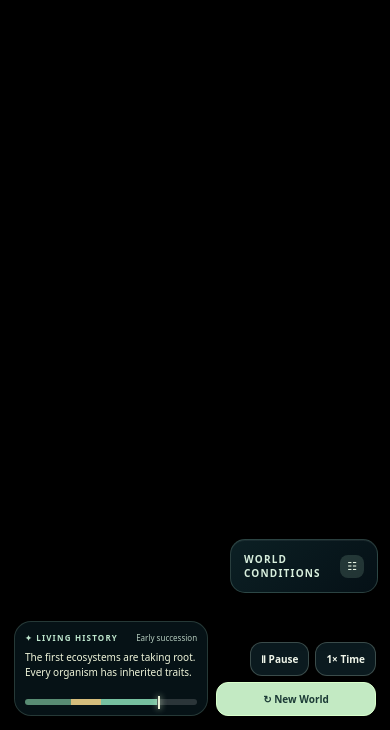
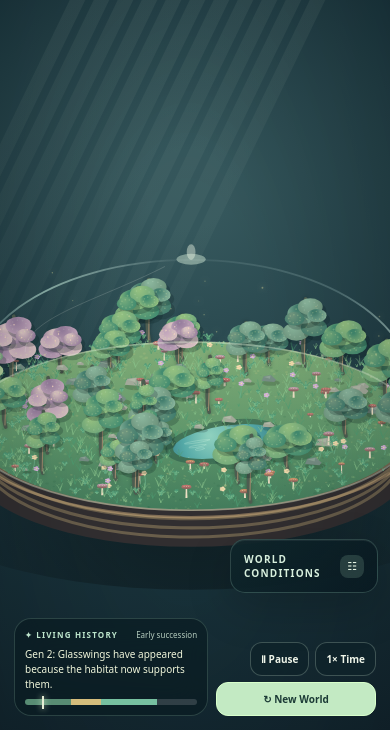
Before and after one commit to hambonesoftware/terrarium, a plain HTML site: page index.html in a window 390 px wide. Shown: the part 114-844 px from the top of the page. Drawn offline with Linux system fonts and the light colour scheme; animation ran at ten frames a second.

Commit message:
Fix blank terrarium on iPhone with reliable 2D rendering and WebGL recovery

```diff
--- a/index.html
+++ b/index.html
@@ -130,6 +130,41 @@ el('pause').addEventListener('click',()=>{paused=!paused;el('pause').textContent
 rand=seeded(seed);resetSpecies();generate();biome();requestAnimationFrame(frame);
 }
 
+// Mobile Safari can report a valid WebGL context even if shader compilation or
+// initialization subsequently fails. Always provide a complete Canvas 2D renderer.
+let terrariumGraphicsRecovered = false;
+function terrariumRecoverGraphics(reason){
+  if(terrariumGraphicsRecovered)return;
+  terrariumGraphicsRecovered=true;
+  if(reason)console.warn('Terrarium 3D renderer unavailable. Switching to 2D.',reason);
+  const oldCanvas=document.getElementById('scene');
+  if(oldCanvas){
+    // A canvas that has been used for WebGL cannot be reused for Canvas 2D.
+    const replacement=document.createElement('canvas');
+    replacement.id='scene';
+    replacement.className=oldCanvas.className;
+    replacement.setAttribute('aria-label','Interactive terrarium ecosystem');
+    oldCanvas.replaceWith(replacement);
+  }
+  try{
+    start2DFallback();
+  }catch(error){
+    console.error('Both terrarium renderers failed:',error);
+    const message=document.getElementById('webglFallback');
+    if(message){
+      message.textContent='Unable to start the graphics engine. Please reload this page or try Safari directly.';
+      message.style.display='grid';
+    }
+  }
+}
+// Prefer our reliable 2.5D painter on iPhone and iPad, including iPadOS's
+// desktop-class Safari user agent. Desktop browsers can use full WebGL.
+const terrariumIsIOS=/iPad|iPhone|iPod/i.test(navigator.userAgent)||
+  (navigator.platform==='MacIntel'&&navigator.maxTouchPoints>1);
+if(terrariumIsIOS){
+  terrariumRecoverGraphics(null);
+}else{
+  try{
 (()=>{'use strict';
 const canvas=document.getElementById('scene');
 const gl=canvas.getContext('webgl',{antialias:true,alpha:false,premultipliedAlpha:false,powerPreference:'high-performance'});
@@ -253,13 +288,13 @@ function makeCreaturePlacements(){rng=seeded(seed+9012);creaturePositions=[];for
 function drawCreatures(){for(let c of creaturePositions){let population=populations.find(s=>s.id===c.kind);if(!population||population.count<2)continue;let visibleRatio=clamp(population.count/(c.kind==='moth'?96:c.kind==='pond'?70:64),0,1),threshold=(c.index+1)/(c.kind==='moth'?22:c.kind==='grazer'?12:c.kind==='hopper'?16:16);if(threshold>visibleRatio)continue;let wobble=time*c.speed+c.phase,x=c.x+Math.sin(wobble*.72)*.14,z=c.z+Math.cos(wobble*.86)*.14,h=ground(x,z);if(c.kind==='pond')h=Math.max(h,waterHeight()+.03);if(c.kind==='moth')h+=.75+Math.sin(wobble*4)*.16;else h+=Math.abs(Math.sin(wobble*3))* .035;let heading=c.heading+Math.sin(wobble*.7)*.8,scale=c.kind==='moth'?.72:c.kind==='grazer'?.75:c.kind==='pond'?.63:.62;drawMesh(creatureMeshes[c.kind],0,model(x,h,z,heading,scale));}}
 function drawParticles(proj,view){gl.useProgram(particleP);gl.uniformMatrix4fv(pa.uProj,false,proj);gl.uniformMatrix4fv(pa.uView,false,view);gl.uniform1f(pa.uTime,time);gl.bindBuffer(gl.ARRAY_BUFFER,particles.buffer);let loc=gl.getAttribLocation(particleP,'aPosition');gl.enableVertexAttribArray(loc);gl.vertexAttribPointer(loc,3,gl.FLOAT,false,16,0);loc=gl.getAttribLocation(particleP,'aSize');gl.enableVertexAttribArray(loc);gl.vertexAttribPointer(loc,1,gl.FLOAT,false,16,12);gl.enable(gl.BLEND);gl.blendFunc(gl.SRC_ALPHA,gl.ONE);gl.depthMask(false);gl.drawArrays(gl.POINTS,0,particles.count);gl.depthMask(true);gl.disable(gl.BLEND);}
 function resize(){const dpr=Math.min(window.devicePixelRatio||1,1.75),w=Math.max(1,Math.floor(canvas.clientWidth*dpr)),h=Math.max(1,Math.floor(canvas.clientHeight*dpr));if(canvas.width!==w||canvas.height!==h){canvas.width=w;canvas.height=h;gl.viewport(0,0,w,h);}}
-function render(ms){resize();let dt=Math.min(.055,(ms-lastTime)/1000||.016);lastTime=ms;if(!paused){time+=dt*speed;sinceGeneration+=dt*speed;while(sinceGeneration>=1.45){sinceGeneration-=1.45;evolve();}}
+function render(ms){try{resize();let dt=Math.min(.055,(ms-lastTime)/1000||.016);lastTime=ms;if(!paused){time+=dt*speed;sinceGeneration+=dt*speed;while(sinceGeneration>=1.45){sinceGeneration-=1.45;evolve();}}
  const aspect=canvas.width/canvas.height,camera=[Math.sin(yaw)*Math.cos(pitch)*distance,Math.sin(pitch)*distance+1.1,Math.cos(yaw)*Math.cos(pitch)*distance];const view=lookAt(camera,[0,1.2,0]),proj=perspective(41*Math.PI/180,aspect,.1,80);
  gl.clearColor(.055,.105,.126,1);gl.clear(gl.COLOR_BUFFER_BIT|gl.DEPTH_BUFFER_BIT);gl.enable(gl.DEPTH_TEST);gl.depthFunc(gl.LEQUAL);gl.disable(gl.CULL_FACE);
  gl.useProgram(p);gl.uniformMatrix4fv(uniforms.uProj,false,proj);gl.uniformMatrix4fv(uniforms.uView,false,view);gl.uniform1f(uniforms.uTime,time);gl.uniform1f(uniforms.uWind,.6+.4*moist/100);gl.uniform1f(uniforms.uMoisture,moist/100);gl.uniform1f(uniforms.uHeat,temp/100);gl.uniform3fv(uniforms.uCamera,new Float32Array(camera));
  for(let mesh of staticMeshes)drawMesh(mesh,0,identity());drawMesh(water,1,identity());drawCreatures();
  gl.enable(gl.BLEND);gl.blendFunc(gl.SRC_ALPHA,gl.ONE_MINUS_SRC_ALPHA);gl.depthMask(false);drawMesh(glass,2,identity());gl.depthMask(true);gl.disable(gl.BLEND);drawParticles(proj,view);
- requestAnimationFrame(render);}
+ requestAnimationFrame(render);}catch(error){terrariumRecoverGraphics(error);}}
 canvas.addEventListener('pointerdown',e=>{canvas.setPointerCapture(e.pointerId);activePointers.set(e.pointerId,[e.clientX,e.clientY]);oldX=e.clientX;oldY=e.clientY;drag=true;canvas.classList.add('dragging');});
 canvas.addEventListener('pointermove',e=>{if(!activePointers.has(e.pointerId))return;activePointers.set(e.pointerId,[e.clientX,e.clientY]);if(activePointers.size===2){let ps=[...activePointers.values()],len=Math.hypot(ps[0][0]-ps[1][0],ps[0][1]-ps[1][1]);if(lastPinch)distance=clamp(distance*lastPinch/len,10.8,27);lastPinch=len;}else if(drag){yaw-=(e.clientX-oldX)*.006;pitch=clamp(pitch+(e.clientY-oldY)*.004,-.08,1.1);}oldX=e.clientX;oldY=e.clientY;});
 function endPointer(e){activePointers.delete(e.pointerId);if(activePointers.size<2)lastPinch=0;if(!activePointers.size){drag=false;canvas.classList.remove('dragging');}}
@@ -271,7 +306,12 @@ $('pause').addEventListener('click',()=>{paused=!paused;$('pause').textContent=p
 $('speed').addEventListener('click',()=>{speed=speed===1?4:speed===4?12:1;$('speed').textContent=speed+'× Time';});
 $('newWorld').addEventListener('click',()=>{seed+=10251+Math.floor(Math.random()*100000);generateWorld(true);makeCreaturePlacements();});
 $('togglePanel').addEventListener('click',()=>{$('sidePanel').classList.toggle('expanded');$('togglePanel').textContent=$('sidePanel').classList.contains('expanded')?'✕':'☷';});
+canvas.addEventListener('webglcontextlost',e=>{e.preventDefault();terrariumRecoverGraphics('WebGL context lost');},{once:true});
 window.addEventListener('resize',resize);generateWorld(true);makeCreaturePlacements();requestAnimationFrame(render);
 })();
+  }catch(error){
+    terrariumRecoverGraphics(error);
+  }
+}
 </script>
 </body></html>
```
